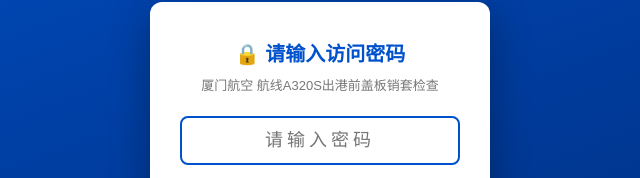
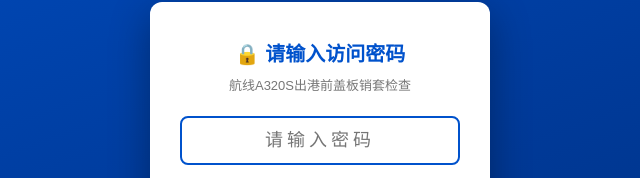
Before and after one commit to Ltt1993-mac/320PUSH-CHECK, a plain HTML site: page index.html in a window 1280 px wide. Shown: the part 269-447 px from the top of the page, 320-960 px from the left. Drawn offline with Linux system fonts and the light colour scheme.

Commit message:
Update index.html

```diff
--- a/index.html
+++ b/index.html
@@ -3,7 +3,7 @@
 <head>
     <meta charset="UTF-8">
     <meta name="viewport" content="width=device-width, initial-scale=1.0, maximum-scale=5.0, user-scalable=yes">
-    <title>厦门航空 航线A320S出港前盖板销套检查</title>
+    <title>航线A320S出港前盖板销套检查</title>
     <style>
         * {
             margin: 0;
@@ -236,14 +236,14 @@
     <div id="loginOverlay">
         <div class="login-box">
             <h2>🔒 请输入访问密码</h2>
-            <p>厦门航空 航线A320S出港前盖板销套检查</p>
+            <p>航线A320S出港前盖板销套检查</p>
             <input type="password" id="pwdInput" placeholder="请输入密码" inputmode="numeric" autocomplete="off">
             <div id="loginError">密码错误，请重新输入</div>
             <button id="pwdBtn">进入</button>
         </div>
     </div>
 
-    <div class="header">厦门航空 航线A320S出港前盖板销套检查</div>
+    <div class="header">航线A320S出港前盖板销套检查</div>
 
     <!-- 首页总图页面 -->
     <div id="mainPage">
```
